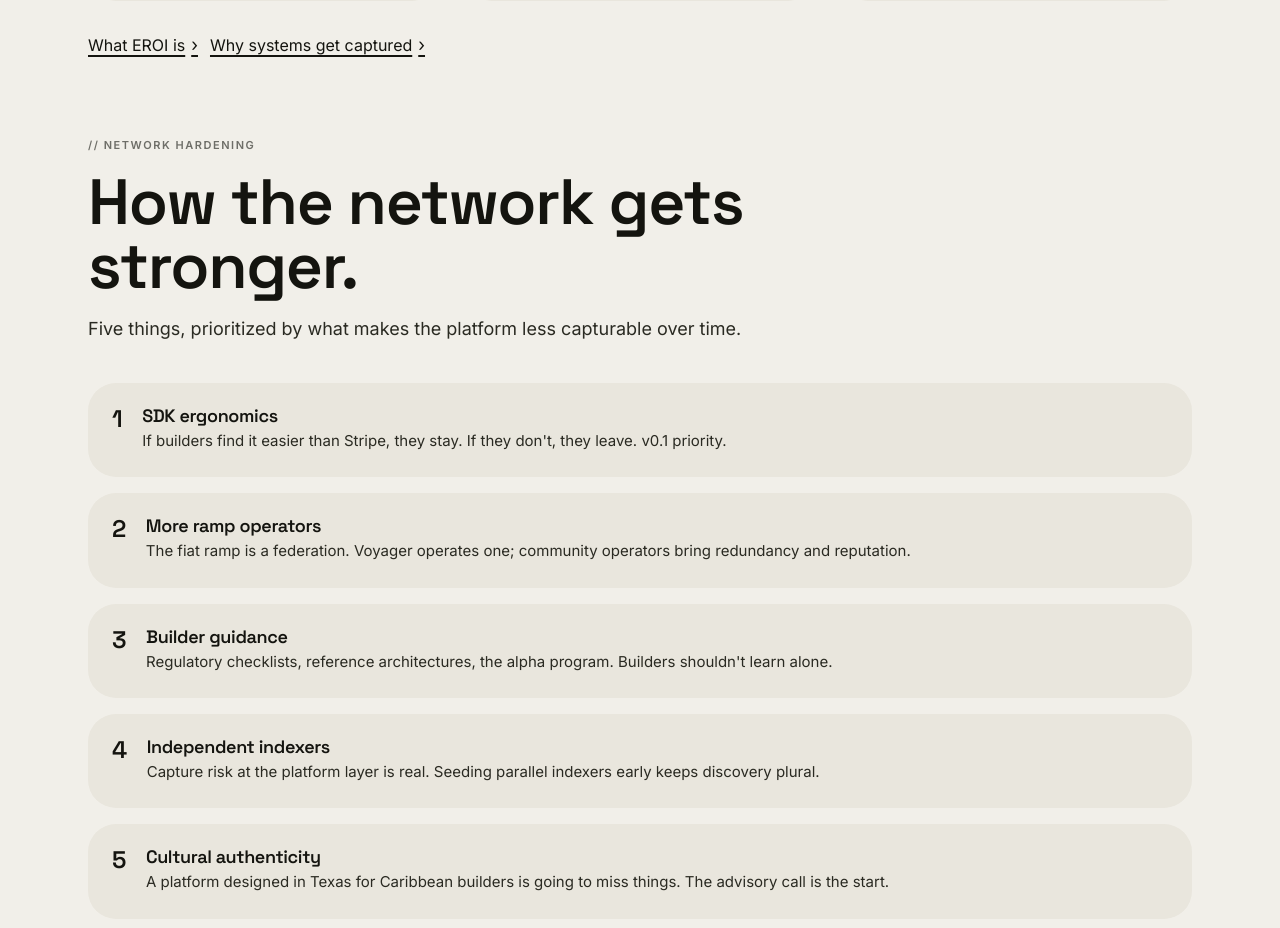
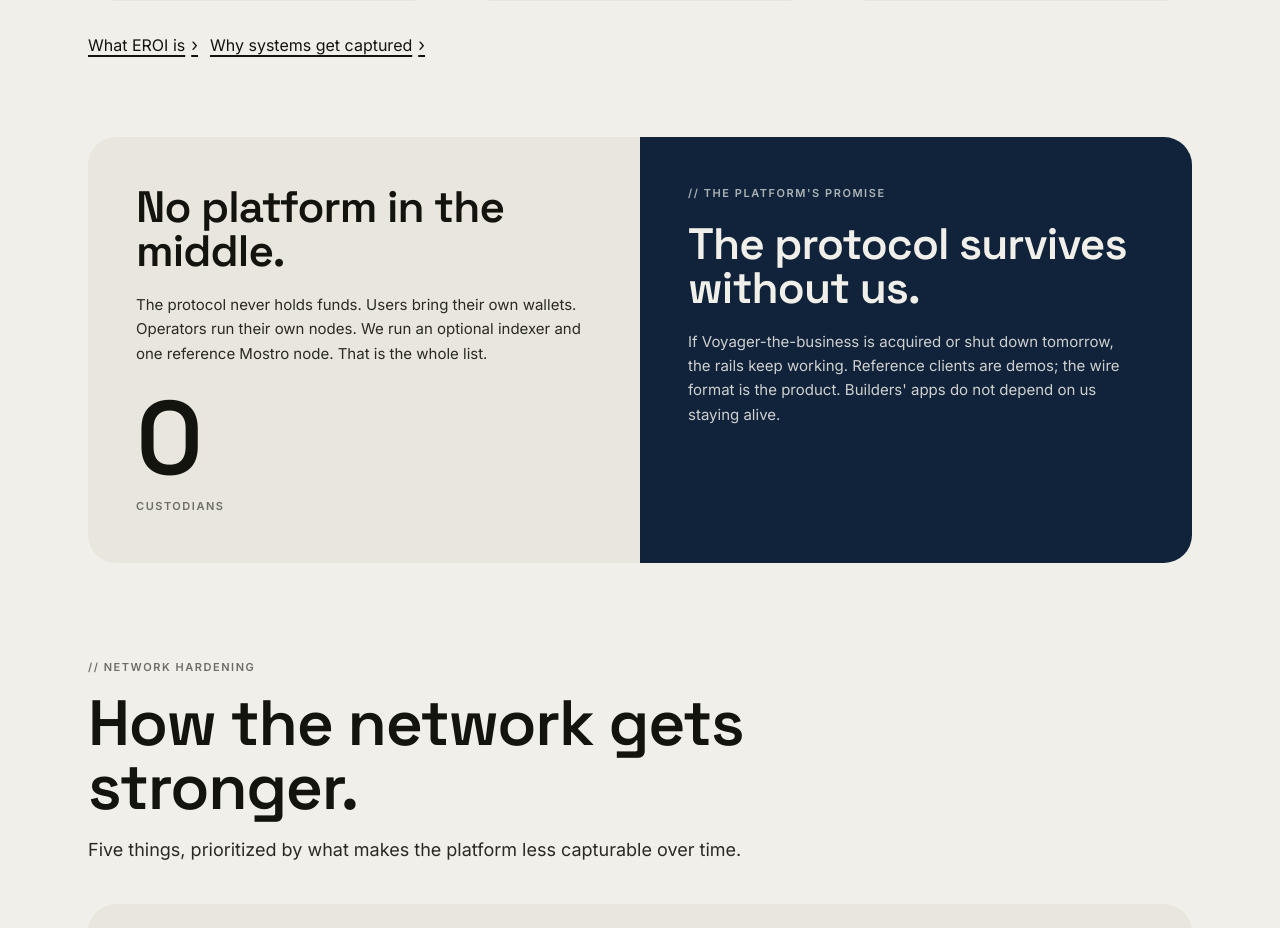
Before and after one commit to terrifickid/voyager, a SvelteKit app in the folder voyager/: page /principles in a window 1280 px wide. Shown: the part 2420-3348 px from the top of the page. Built offline with nearby package versions, Linux system fonts and the light colour scheme.

Commit message:
chill su increase

```diff
--- /dev/null
+++ b/voyager/src/lib/components/SplitPanel.svelte
@@ -0,0 +1,96 @@
+<script>
+	import Cta from '$lib/components/Cta.svelte';
+
+	/**
+	 * @typedef {'left-dark' | 'right-dark'} Theme
+	 * @typedef {{
+	 *   eyebrow?: string,
+	 *   title?: string,
+	 *   body?: string,
+	 *   stat?: { value: string, label: string },
+	 *   cta?: { label: string, href: string }
+	 * }} PanelProps
+	 */
+	/** @type {{ theme?: Theme, left: PanelProps, right: PanelProps }} */
+	let { theme = 'left-dark', left, right } = $props();
+	const darkFirst = $derived(theme === 'left-dark');
+</script>
+
+<section class="grid grid-cols-1 lg:grid-cols-2 gap-0 rounded-[28px] overflow-hidden">
+	<div
+		class="bg-night-900 text-bone-50 p-8 sm:p-12 flex flex-col gap-5 {darkFirst
+			? ''
+			: 'lg:order-2'}"
+	>
+		{#if left.eyebrow}
+			<span
+				class="text-[11px] font-semibold tracking-[0.14em] uppercase text-bone-50/70"
+				>{left.eyebrow}</span
+			>
+		{/if}
+		{#if left.stat}
+			<div class="flex flex-col gap-2">
+				<span
+					class="font-display text-[64px] sm:text-[88px] lg:text-[104px] leading-[0.95] text-bone-50"
+					>{left.stat.value}</span
+				>
+				<span
+					class="text-[11px] font-semibold tracking-[0.14em] uppercase text-bone-50/70"
+					>{left.stat.label}</span
+				>
+			</div>
+		{/if}
+		{#if left.title}
+			<h2
+				class="font-display text-[36px] sm:text-[44px] leading-[1.05] text-bone-50 max-w-md"
+			>
+				{left.title}
+			</h2>
+		{/if}
+		{#if left.body}
+			<p class="text-[15px] leading-relaxed text-bone-50/85 max-w-md">{left.body}</p>
+		{/if}
+		{#if left.cta}
+			<div class="mt-2">
+				<a
+					href={left.cta.href}
+					class="inline-flex items-center gap-1 text-bone-50 underline underline-offset-4 decoration-[1.5px] font-semibold text-[15px]"
+				>
+					{left.cta.label}
+					<span aria-hidden="true" class="text-[1.05em] leading-none">›</span>
+				</a>
+			</div>
+		{/if}
+	</div>
+	<div
+		class="bg-bone-100 text-ink p-8 sm:p-12 flex flex-col gap-5 {darkFirst
+			? ''
+			: 'lg:order-1'}"
+	>
+		{#if right.eyebrow}<span class="eyebrow">{right.eyebrow}</span>{/if}
+		{#if right.title}
+			<h2 class="font-display text-[36px] sm:text-[44px] leading-[1.05] text-ink max-w-md">
+				{right.title}
+			</h2>
+		{/if}
+		{#if right.body}
+			<p class="text-[15px] leading-relaxed text-ink-2 max-w-md">{right.body}</p>
+		{/if}
+		{#if right.stat}
+			<div class="flex flex-col gap-2">
+				<span
+					class="font-display text-[64px] sm:text-[88px] lg:text-[104px] leading-[0.95] text-ink"
+					>{right.stat.value}</span
+				>
+				<span class="text-[11px] font-semibold tracking-[0.14em] uppercase text-muted"
+					>{right.stat.label}</span
+				>
+			</div>
+		{/if}
+		{#if right.cta}
+			<div class="mt-2">
+				<Cta variant="primary" href={right.cta.href}>{right.cta.label}</Cta>
+			</div>
+		{/if}
+	</div>
+</section>
--- a/voyager/src/routes/network/+page.svelte
+++ b/voyager/src/routes/network/+page.svelte
@@ -1,6 +1,7 @@
 <script>
 	import Cta from '$lib/components/Cta.svelte';
 	import SectionHeader from '$lib/components/SectionHeader.svelte';
+	import SplitPanel from '$lib/components/SplitPanel.svelte';
 	import nodes from '$lib/data/mostroNodes.json';
 
 	const REFERENCE_NODE = 'voyager-caribbean';
@@ -94,6 +95,22 @@
 	</div>
 </section>
 
+<section class="mx-auto max-w-6xl px-6 pb-24">
+	<SplitPanel
+		theme="right-dark"
+		left={{
+			eyebrow: '// independence',
+			title: 'The federation is the resilience.',
+			body: 'Mostro nodes publish their own profiles. Wallets rank them per-order. If one node goes down, the next best quote wins — no central counterparty to fail.'
+		}}
+		right={{
+			stat: { value: 'N+', label: 'INDEPENDENT NODES' },
+			body: 'More operators means better rate discovery, more redundancy, and more rails. Voyager operates one reference node; community operators compete on fee, region, and reputation.',
+			cta: { label: 'Run a node', href: '/projects/voyager-pay/node' }
+		}}
+	/>
+</section>
+
 <section id="indexer" class="mx-auto max-w-6xl px-6 pb-32 scroll-mt-20">
 	<SectionHeader
 		eyebrow="Indexer"
--- a/voyager/src/routes/principles/+page.svelte
+++ b/voyager/src/routes/principles/+page.svelte
@@ -1,6 +1,7 @@
 <script>
 	import Cta from '$lib/components/Cta.svelte';
 	import SectionHeader from '$lib/components/SectionHeader.svelte';
+	import SplitPanel from '$lib/components/SplitPanel.svelte';
 </script>
 
 <svelte:head>
@@ -89,6 +90,23 @@
 </section>
 
 <!-- How the network gets stronger -->
+<section class="mx-auto max-w-6xl px-6 pb-24">
+	<SplitPanel
+		theme="right-dark"
+		left={{
+			eyebrow: '// the platform\'s promise',
+			title: 'The protocol survives without us.',
+			body: 'If Voyager-the-business is acquired or shut down tomorrow, the rails keep working. Reference clients are demos; the wire format is the product. Builders\' apps do not depend on us staying alive.'
+		}}
+		right={{
+			stat: { value: '0', label: 'CUSTODIANS' },
+			title: 'No platform in the middle.',
+			body: 'The protocol never holds funds. Users bring their own wallets. Operators run their own nodes. We run an optional indexer and one reference Mostro node. That is the whole list.'
+		}}
+	/>
+</section>
+
+<!-- How the network gets stronger -->
 <section class="mx-auto max-w-6xl px-6 pb-20">
 	<SectionHeader
 		eyebrow="// network hardening"
--- a/voyager/src/routes/stack/+page.svelte
+++ b/voyager/src/routes/stack/+page.svelte
@@ -1,6 +1,7 @@
 <script>
 	import Cta from '$lib/components/Cta.svelte';
 	import SectionHeader from '$lib/components/SectionHeader.svelte';
+	import SplitPanel from '$lib/components/SplitPanel.svelte';
 	import primitives from '$lib/data/primitives.json';
 	import PrimitiveCard from '$lib/components/PrimitiveCard.svelte';
 </script>
@@ -36,6 +37,22 @@
 	</div>
 </section>
 
+<section class="mx-auto max-w-6xl px-6 pb-24">
+	<SplitPanel
+		theme="left-dark"
+		left={{
+			stat: { value: '5 + 1', label: 'PRIMITIVES · 1 SDK' },
+			title: 'Five primitives. One SDK.',
+			body: 'Each primitive solves one job. The SDK wires them together — identity, payment, ramp, messaging, discovery behind one Stripe-shaped surface.'
+		}}
+		right={{
+			eyebrow: '// why these five',
+			title: 'What we left out, and why.',
+			body: 'We did not pick a chat protocol, a streaming layer, or a CDN. Builders ship those on top. The five primitives are the smallest set that covers identity, money, fiat on/off, private messaging, and findability.'
+		}}
+	/>
+</section>
+
 <section class="mx-auto max-w-6xl px-6 pb-32">
 	<div class="rounded-[32px] bg-bone-100 p-8 sm:p-12">
 		<SectionHeader
--- a/voyager/src/routes/use-cases/+page.svelte
+++ b/voyager/src/routes/use-cases/+page.svelte
@@ -1,6 +1,7 @@
 <script>
 	import Cta from '$lib/components/Cta.svelte';
 	import SectionHeader from '$lib/components/SectionHeader.svelte';
+	import SplitPanel from '$lib/components/SplitPanel.svelte';
 	import UseCaseCard from '$lib/components/UseCaseCard.svelte';
 	import useCases from '$lib/data/useCases.json';
 </script>
@@ -29,6 +30,22 @@
 	</div>
 </section>
 
+<section class="mx-auto max-w-6xl px-6 pb-24">
+	<SplitPanel
+		theme="left-dark"
+		left={{
+			stat: { value: '8', label: 'USE CASES' },
+			title: 'Eight jobs, not eight products.',
+			body: 'Each use case is something a builder would ship, not something Voyager runs. The platform makes them possible; the apps are yours.'
+		}}
+		right={{
+			eyebrow: '// methodology',
+			title: 'From the Sep 2 advisory call.',
+			body: 'These are the jobs Caribbean builders named in the Sep 2 2026 call with Shontelle Layne. Each one is a target for some app a builder ships on Voyager — the list is what the platform should make easy, not what Voyager builds.'
+		}}
+	/>
+</section>
+
 <section class="mx-auto max-w-6xl px-6 pb-32">
 	<div class="rounded-[32px] bg-bone-100 p-8 sm:p-12">
 		<SectionHeader
```
Also changed, not shown: voyager/src/routes/build/+page.svelte (+19 -0 lines), 1 other file (tests, documents, lock files or other folders).
